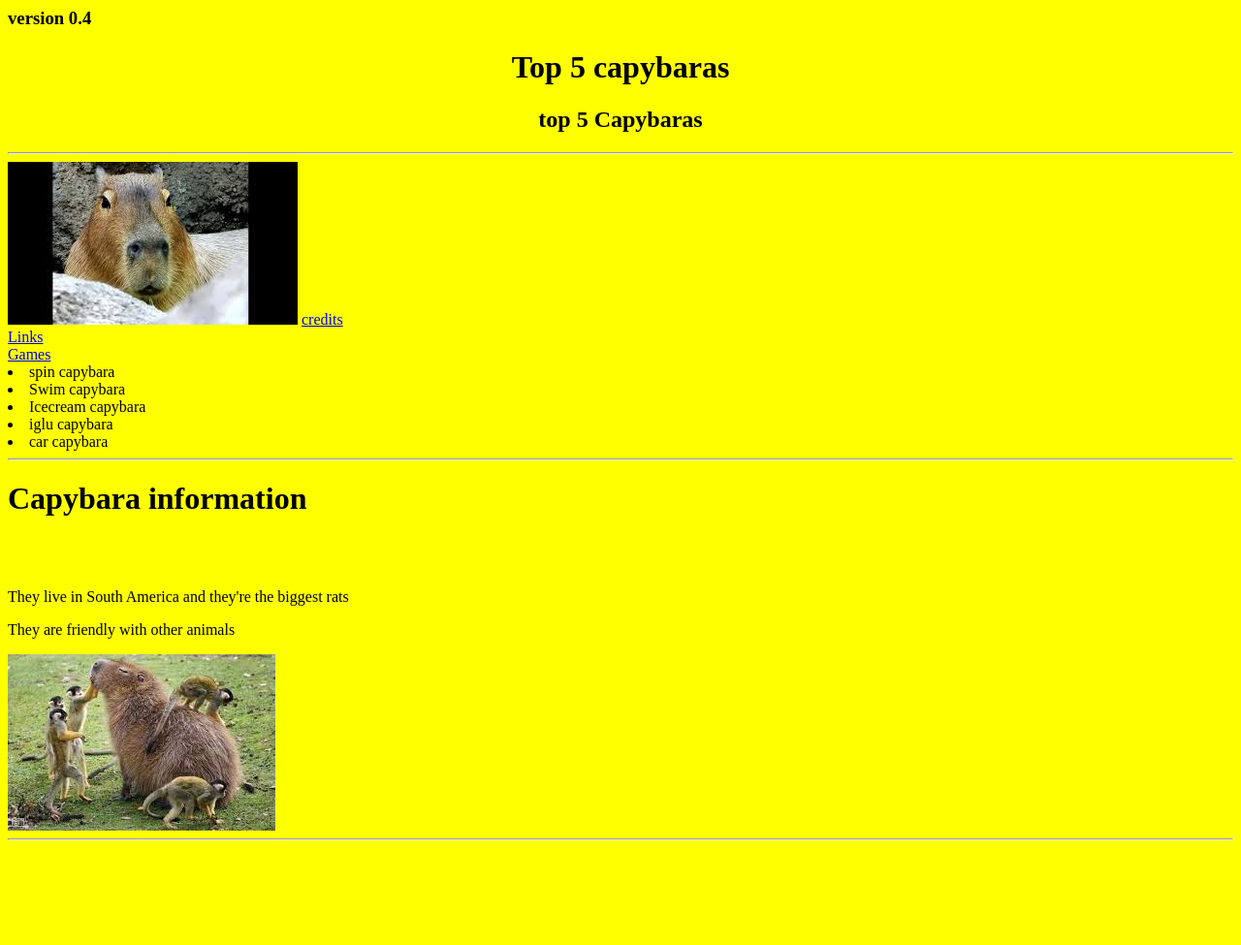
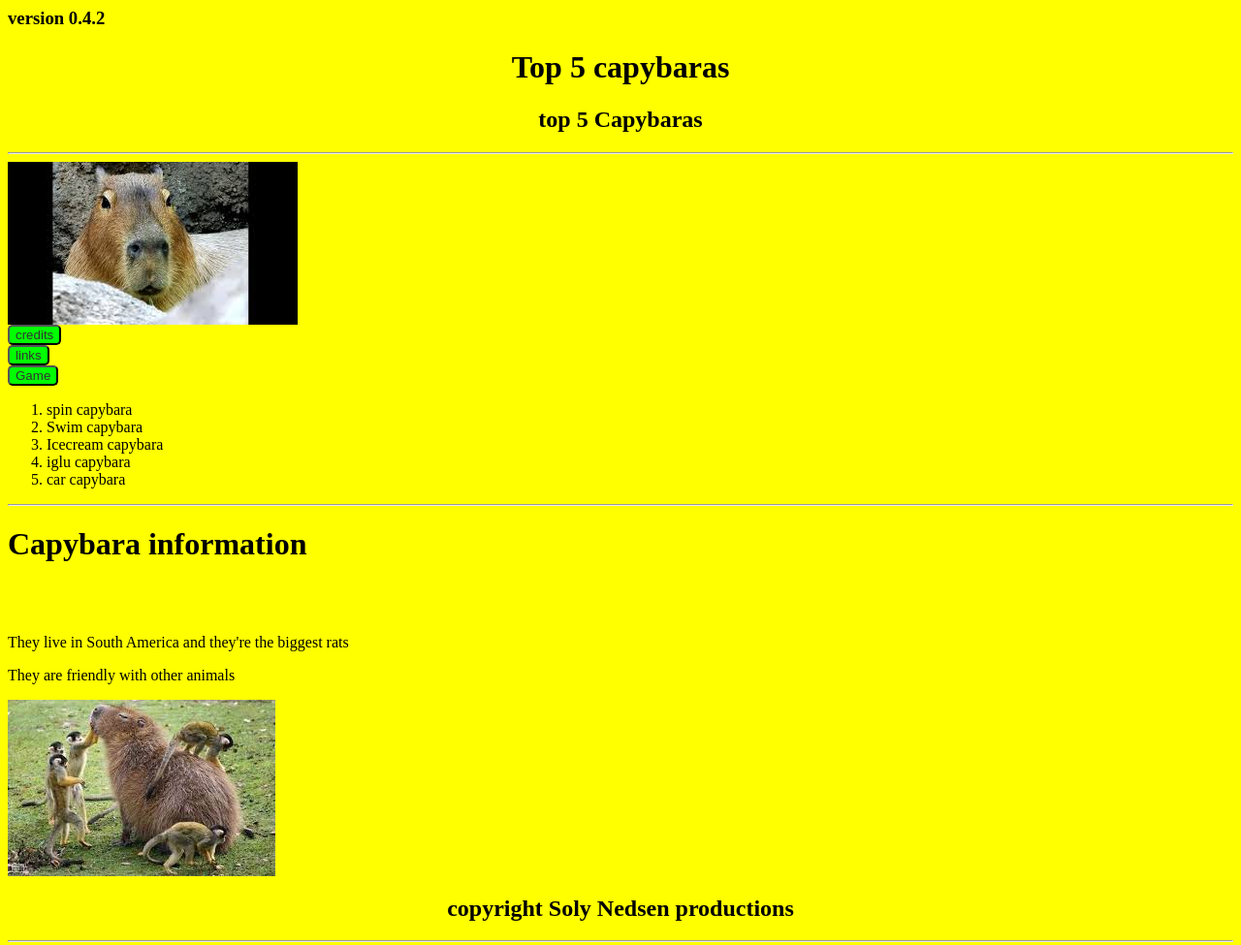
Before and after one commit to EdiBediSus/InfCapy.com, a plain HTML site: page index.html in a window 1280 px wide. Shown: the whole page at 97% size. Before the commit the page ends 875 px from the top, so only its background shows below. Drawn offline with Linux system fonts and the light colour scheme.

Commit message:
Update index.html

```diff
--- a/index.html
+++ b/index.html
@@ -4,18 +4,30 @@
 <meta name="google-site-verification" content="hMjLejOU6g6VBzzvityD-Z28Xtee1szLRedTm1scrpQ" />
 <link rel="shortcut icon" type="x-icon" href="icon.png">
 <title> TUTPEIALE </title>
+<link rel="stylesheet" type="text/css" href="edi.css"
 </head>
+<div>
+<div id="header">
 <body bgcolor="Yellow">
-<h3 style="right corner"> version 0.4 </h3>
+<h3 style="right corner"> version 0.4.2 </h3>
 <h1 align="center"> Top 5 capybaras </h1>
 <h2 align="center"> top 5 Capybaras </h2>
+</div>
+
 <hr>
-<img src ="capy.jpg">
-<a href="left.html"<button> credits </button> </a <br> <br>
+<div>
+<div id="main">
+<img src ="capy.jpg"> <br>
+      <a href="left.html">
+            <button onclick="doSomething()" style="background-color:#00FF00;color:#333333;border-radius:5px">credits</button> <br>
+        </a>
+   <a href="right.html">
+            <button onclick="doSomething()" style="background-color:#00FF00;color:#333333;border-radius:5px">links</button> <br>
+        </a>
 
-<a href="right.html"<button> Links </button> </a <br> <br>
-
-<a href="doun.html"<button> Games </button> </a
+   <a href="doun.html">
+            <button onclick="doSomething()" style="background-color:#00FF00;color:#333333;border-radius:5px">Game</button>
+        </a>
 
 <ol>
 <li> spin capybara </li>
@@ -29,6 +41,12 @@
 <p> They live in South America and they're the biggest rats </p>
 <p> They are friendly with other animals </p>
 <img src="friendly capy.jpg">
+</div>
+
+<div>
+<div class="footer">
+<h2 align="center"> copyright Soly Nedsen productions </h2>
 <hr>
+</div>
 </body>
 </html>
```
